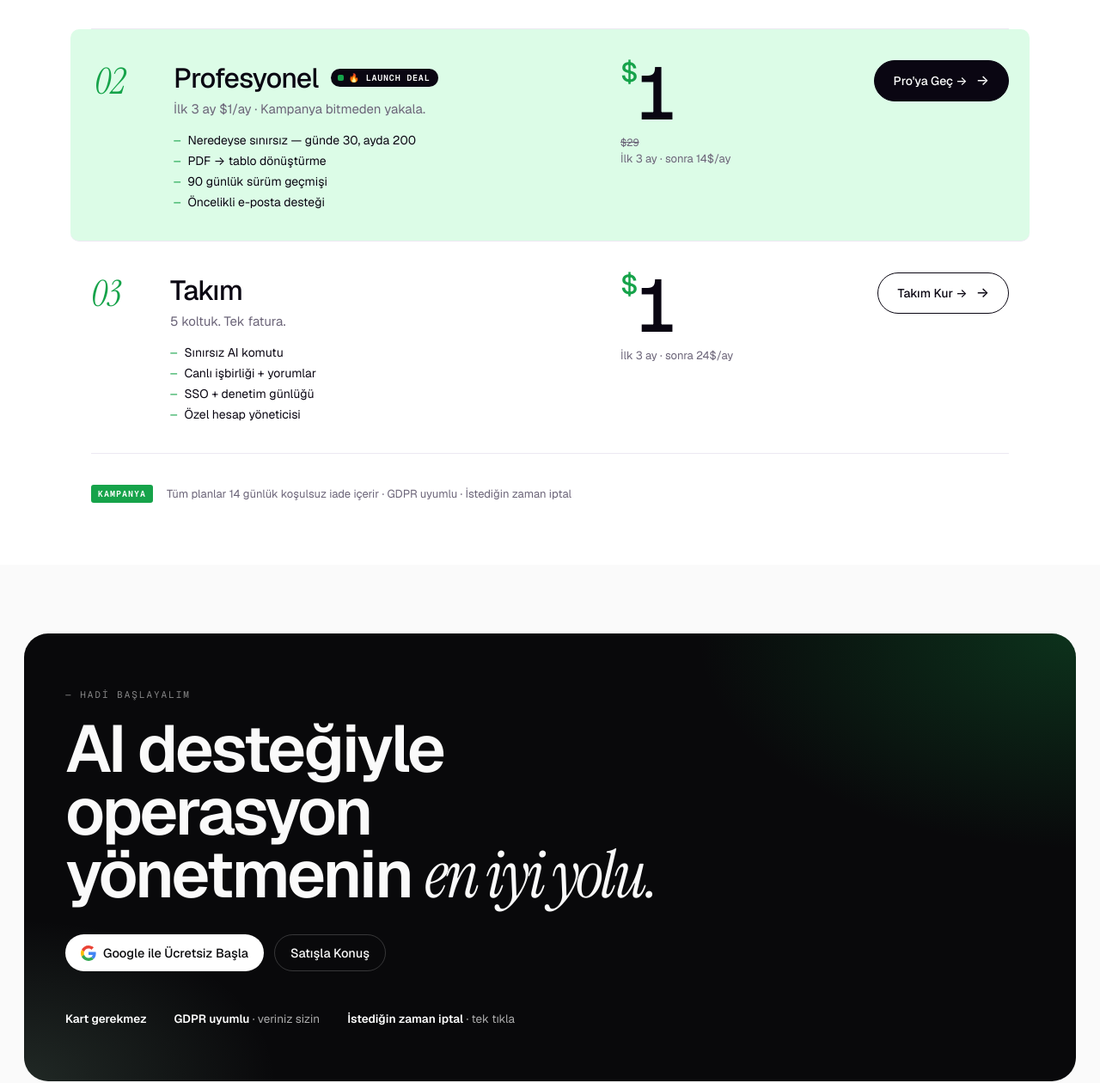
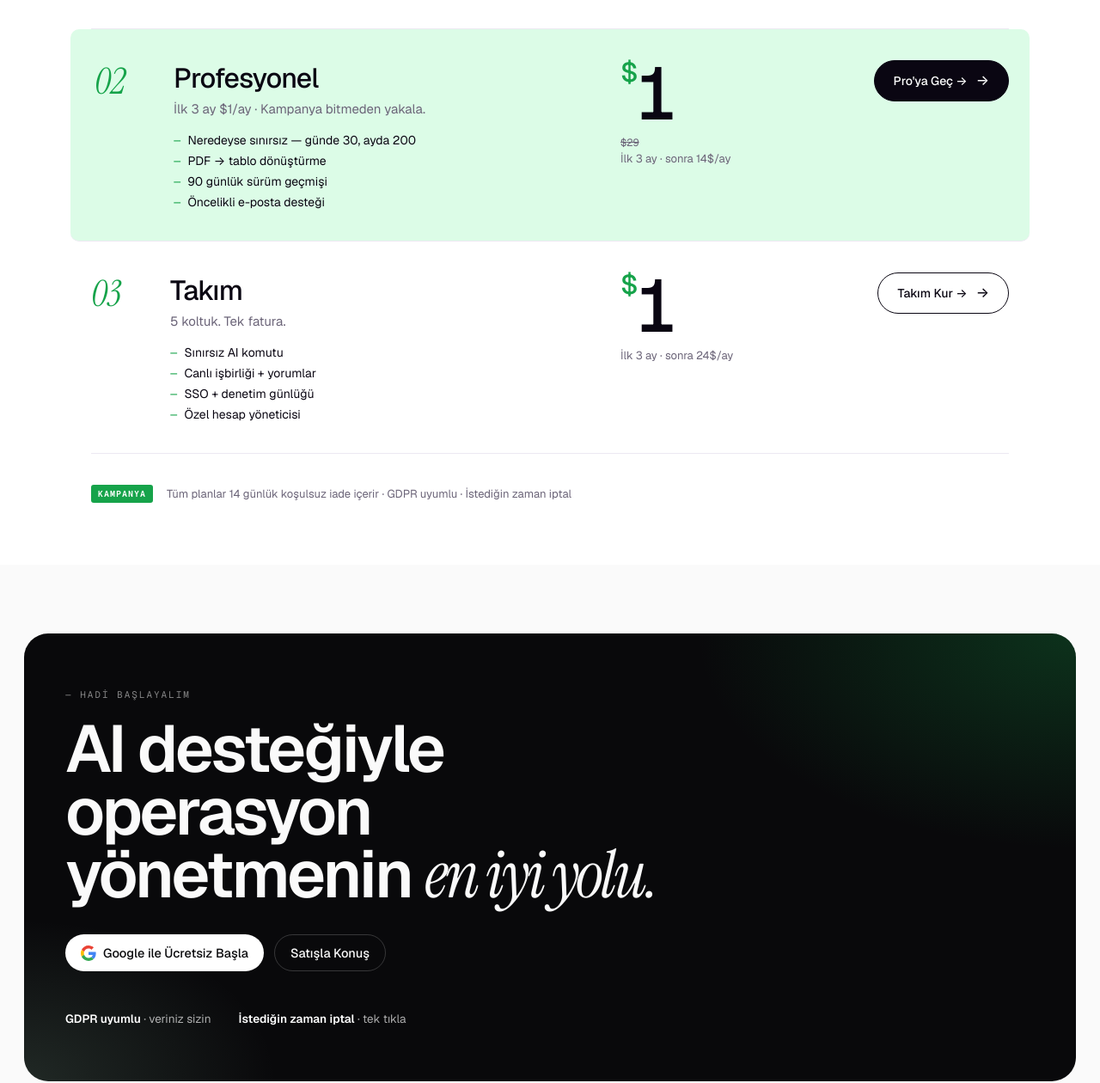
Before and after one commit to Cagancnkc/Upsheet.ai, a plain HTML site: page index.html in a window 1280 px wide. Shown: the part 4606-5866 px from the top of the page at 86% size. Drawn offline with nearby package versions, Linux system fonts and the light colour scheme.

Commit message:
feat: remove Kart gerekmez badge and LAUNCH DEAL badge

```diff
--- a/index.html
+++ b/index.html
@@ -1364,7 +1364,6 @@
         <div class="ms-row-meta">
           <div class="ms-row-name">
             Profesyonel
-            <span class="ms-pop-badge"><span class="ms-pop-badge-dot"></span>🔥 LAUNCH DEAL</span>
           </div>
           <div class="ms-row-tag">İlk 3 ay $1/ay · Kampanya bitmeden yakala.</div>
           <ul class="ms-row-feats">
@@ -1437,7 +1436,6 @@
         <a href="/contact" class="btn btn-outline">Satışla Konuş</a>
       </div>
       <div class="cta-foot">
-        <span><b>Kart gerekmez</b></span>
         <span><b>GDPR uyumlu</b> · veriniz sizin</span>
         <span><b>İstediğin zaman iptal</b> · tek tıkla</span>
       </div>
```
